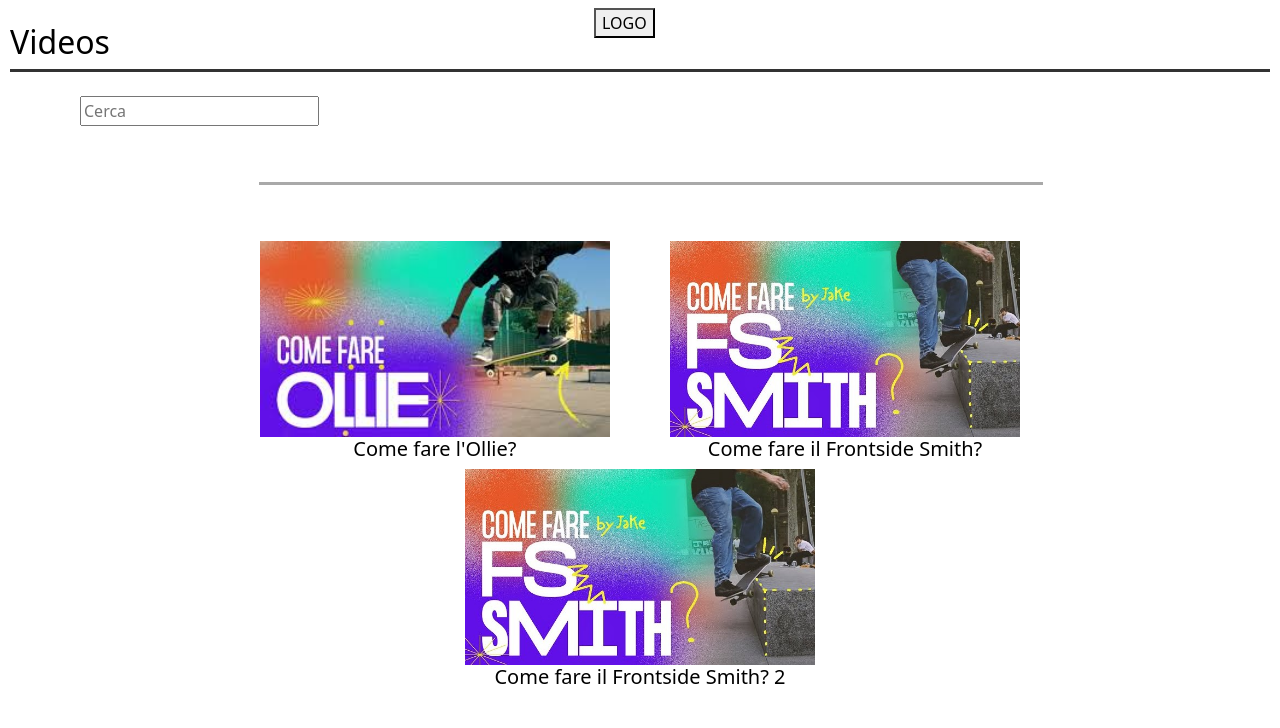
After one commit to AndreaImperi/SKATERS, a PHP site: page /videos/video.html in a window 1280 px wide. The commit adds this page. Shown: the top 728 px of the page. Run offline with PHP 8.4, Linux system fonts and the light colour scheme.

Commit message:
Inserimento pagina Video, modifiche ad Accesso e poca roba a Registrazione

```diff
--- a/SKATERS/accesso/style.css
+++ b/SKATERS/accesso/style.css
@@ -10,6 +10,11 @@
     margin-bottom: 30px;
     opacity: 1;
     width: 80%;
+    margin-left: 10%;
+}
+#linea-grigia{
+    width: 70%;
+    margin-left: 16%;
 }
 
 .input {
--- a/SKATERS/registrazione/registrazione.html
+++ b/SKATERS/registrazione/registrazione.html
@@ -22,7 +22,7 @@
                 </td>
             </tr>
         </table>
-        <hr style="border-color: #333; border-width: 3px; margin-bottom: 30px; margin-top: 1px; opacity: 1;">
+        <hr class="linea" style="border-color: #333; border-width: 3px; margin-bottom: 30px; margin-top: 1px; opacity: 1;">
     </div>
     <div class="grid">
         <div class="c1">
@@ -41,9 +41,10 @@
                 <tr>
                     <td style="text-align: left;"><input type="text" name="cognome" size="30" maxlength="30"></td>
                 </tr>
+                <hr class="linea" style="border-color: #c9c7c7; border-width: 3px; margin-bottom: 1px; margin-top: 1px; opacity: 1;  width: 80%; margin-left: 25% ;">
                 <tr style="height: 120px;">
                     <td colspan="3">
-                            <hr style="border-color: #c9c7c7; border-width: 3px; margin-bottom: 1px; margin-top: 1px; opacity: 1;  width: 80%; margin-left: 25% ;">
+                            <hr class="linea" style="border-color: #c9c7c7; border-width: 3px; margin-bottom: 1px; margin-top: 1px; opacity: 1;  width: 80%; margin-left: 25% ;">
                     </td>
                 </tr>
                 <tr style="height: 20px; vertical-align: bottom;">
--- /dev/null
+++ b/SKATERS/videos/style.css
@@ -0,0 +1,75 @@
+.grid {
+    display: grid;
+    grid-template:
+        ' i '
+        ' s ' / 1fr;
+    border: solid 0px;
+    text-align: center;
+    /* Imposta la terza riga per occupare tutto lo spazio disponibile */
+    grid-template-rows: auto auto auto;
+
+
+}
+
+.grid > div {
+    overflow: auto;
+    border: 0px;
+    padding: 2em 1em;
+}
+
+.c1 {
+    grid-area: s;
+    width: 90%;
+    margin: auto;
+
+}
+
+.video{
+    display: inline-block;
+    margin-right: 2.5%;
+    margin-left: 2.5%;
+}
+
+.copertina{
+    width: 350px;
+}
+#black{
+    color: black;
+}
+.titolo{
+    font-size: 20px;
+}
+
+.linea {
+    border-width: 3px;
+    margin-bottom: 30px;
+    opacity: 1;
+}
+#linea-grigia{
+    width: 70%;
+    margin-left: 16%;
+}
+.video{
+    display: inline-block;
+    margin-right: 2.5%;
+    margin-left: 2.5%;
+}
+.copertina{
+    width: 350px;
+}
+#black{
+    color: black;
+}
+.titolo{
+    font-size: 20px;
+}
+.fixed-bar {
+    position: fixed;
+    top: 0;
+    background-color: #fff;
+    color: #fff;
+    padding: 10px;
+    width: 100%;
+    height: 75px;
+    z-index: 9999;
+}
--- /dev/null
+++ b/SKATERS/videos/video.html
@@ -0,0 +1,44 @@
+<!DOCTYPE html>
+<html>
+<head>
+    <meta charset="UTF-8">
+    <meta name="viewport" content="width=device-width, initial-scale=1.0">
+    <link rel="stylesheet" href="../bootstrap/css/bootstrap.css">
+    <script src="../bootstrap/js/bootstrap.bundle.min.js"></script>
+    <link rel="stylesheet" href="style.css">
+</head>
+<body>
+    <div class="fixed-bar" style="margin-top: 1%;">
+        <div style="display: flex; justify-content: center; align-items: center; height: 0vh; width: 96vw;background-color: white;">
+            <button>LOGO</button>
+        </div>
+        <h2 style="color: black;">Videos</h2>
+        <hr style="border-color: #333; border-width: 3px; margin-bottom: 30px; margin-top: 1px; opacity: 1;">
+    </div>
+    <div class="grid" style="margin-top: 5%;">
+        <div class="c1">
+            <div style="margin-bottom: 5%;text-align: left;">
+                <input type="search" placeholder="Cerca">
+                <hr class="linea" id="linea-grigia" style="color: darkgray;margin-top: 5%;">
+
+            </div>
+            <div style="margin-top: 3%;">
+                <a style="color: white;" class="video" href="https://www.youtube.com/watch?v=9nWMi9Cbgmw" target="_blank">
+                    <img class="copertina" src="../immagini/Ollie.jpg">
+                    <h2 class="titolo" id="black">Come fare l'Ollie?</h2>
+                </a>
+                <a style="color: white;" class="video" href="https://www.youtube.com/watch?v=aM6Zd4Y25xE" target="_blank">
+                    <img class="copertina" src="../immagini/frontside.jpg">
+                    <h2 class="titolo" id="black">Come fare il Frontside Smith?</h2>
+                </a>
+                <a style="color: white;" class="video" href="https://www.youtube.com/watch?v=aM6Zd4Y25xE" target="_blank">
+                    <img class="copertina" src="../immagini/frontside.jpg">
+                    <h2 class="titolo" id="black">Come fare il Frontside Smith? 2</h2>
+                </a>
+            </div>
+
+        </div>
+    </div>
+
+</body>
+</html>
```
Also changed, not shown: SKATERS/accesso/accesso.html (+5 -5 lines), SKATERS/registrazione/style.css (+12 -0 lines).
